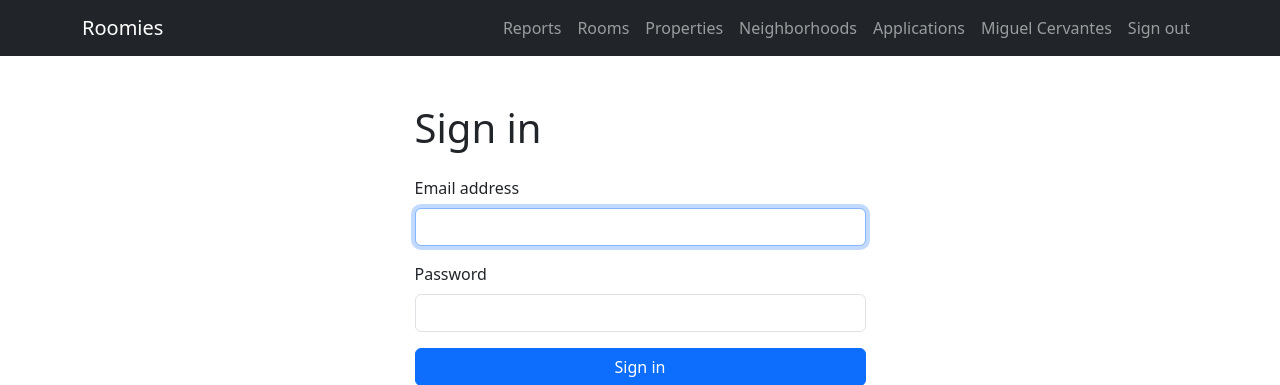
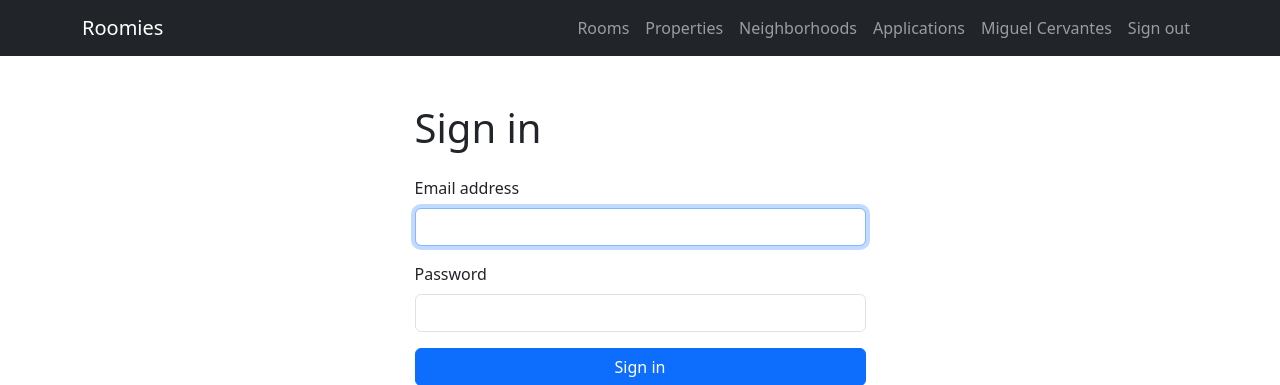
Before and after one commit to jpsaavedra3/Proyecto.Webtech, a Rails app: page /session/new in a window 1280 px wide. Shown: the top 385 px of the page. Run offline with Rails 7, Linux system fonts and the light colour scheme; a user stored in the database is signed in; style sheets or scripts are compiled from the project's sources; parts of the project's set-up code (start-up, migrations or seed data) failed here and were passed over; some libraries are stand-ins or nearby versions.

Commit message:
arreglos para la presentacion

```diff
--- a/app/views/layouts/application.html.erb
+++ b/app/views/layouts/application.html.erb
@@ -27,13 +27,6 @@
       </button>
       <div class="collapse navbar-collapse" id="menu">
         <ul class="navbar-nav ms-auto align-items-lg-center">
-          <% if policy(Report).index? %>
-          <li class="nav-item">
-            <%= link_to "Reports",
-                reports_path,
-                class: "nav-link" %>
-          </li>
-          <% end %>
           <li class="nav-item"><%= link_to "Rooms", listings_path, class: "nav-link" %></li>
           <li class="nav-item"><%= link_to "Properties", properties_path, class: "nav-link" %></li>
           <li class="nav-item"><%= link_to "Neighborhoods", neighborhoods_path, class: "nav-link" %></li>
```
Also changed, not shown: README.md.
